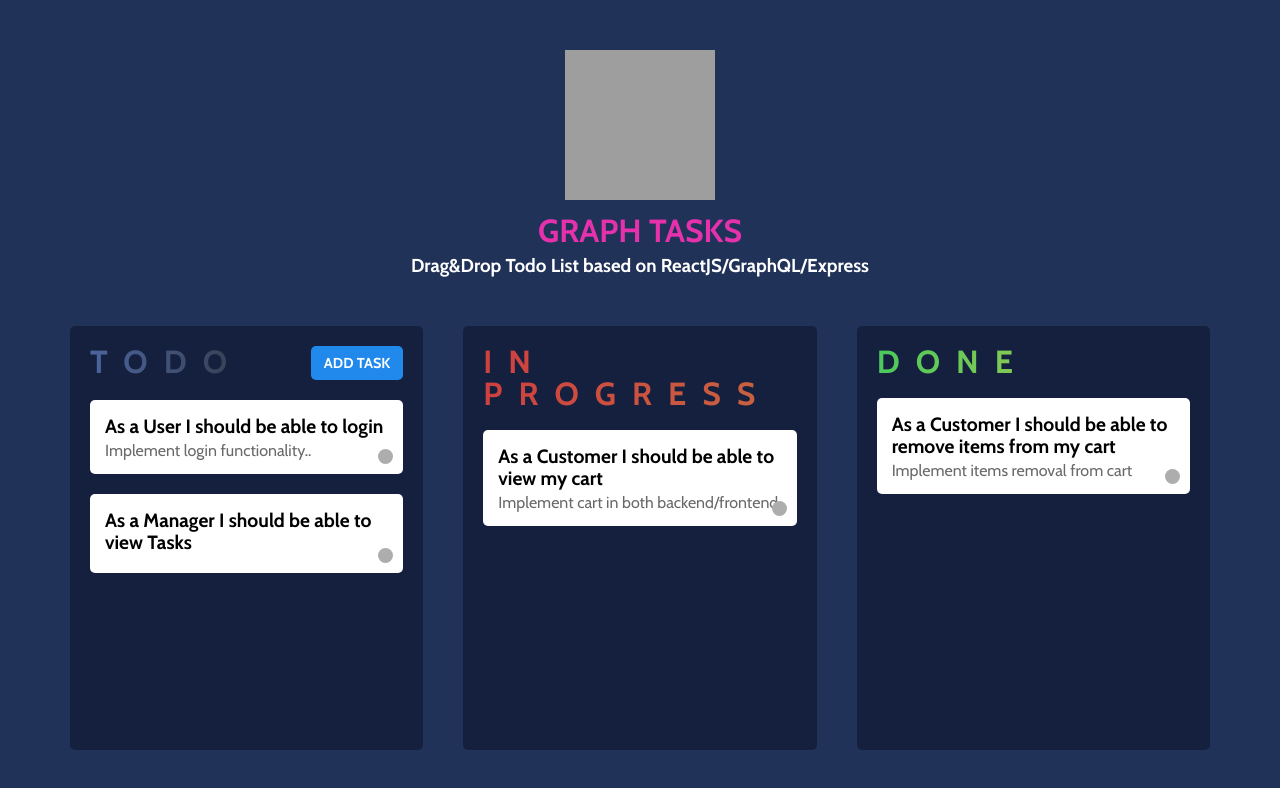
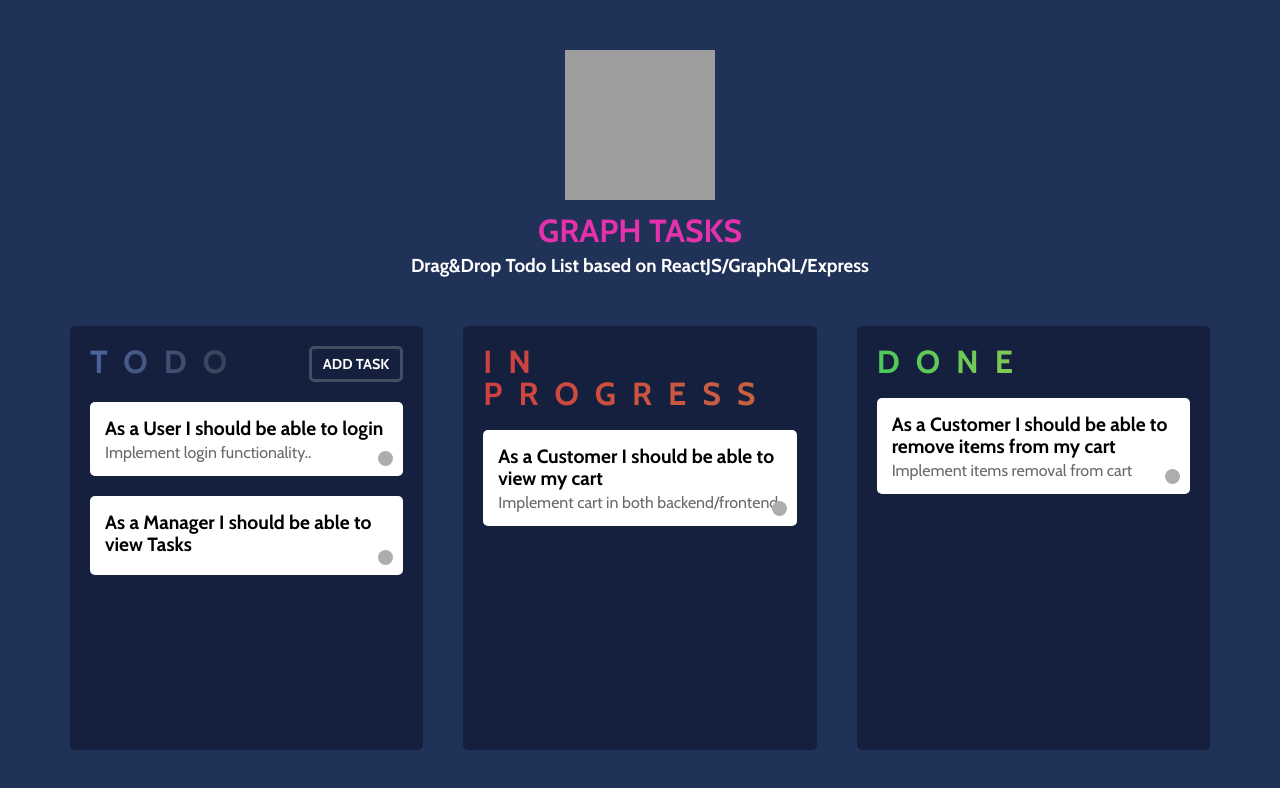
Before and after one commit to platoonic/graph-tasks, a React (Create React App) app: page / in a window 1280 px wide. Shown: the top 788 px of the page. Built offline with nearby package versions, Linux system fonts and the light colour scheme; grey boxes are pictures that could not be loaded.

Commit message:
Modify Button styling

```diff
--- a/src/shared/components/Button/Button.js
+++ b/src/shared/components/Button/Button.js
@@ -12,7 +12,7 @@ const StyledButton = styled.a`
   align-items: center;
   cursor: pointer;
   border-radius: 5px;
-  transition: 0.3s;
+  transition: 0.25s;
   user-select: none;
   &:hover {
     color: white;
@@ -21,11 +21,29 @@ const StyledButton = styled.a`
     props.success &&
     css`
       background-color: #35a143;
+      &:hover {
+        background-color: #14203d;
+        color: #35a143;
+      }
     `}
   ${(props) =>
     props.danger &&
     css`
       background-color: #bd3e3e;
+      &:hover {
+        background-color: #14203d;
+        color: #bd3e3e;
+      }
+    `}
+  ${(props) =>
+    props.outline &&
+    css`
+      background-color: transparent;
+      padding: 8px 11px;
+      border: 3px solid rgba(255, 255, 255, 0.2);
+      &:hover {
+        border: 3px solid rgba(255, 255, 255, 0.9);
+      }
     `}
 `;
 
--- a/src/shared/components/TasksList/TasksList.js
+++ b/src/shared/components/TasksList/TasksList.js
@@ -36,6 +36,7 @@ const TasksList = ({ id, title, tasks, canAddTasks, onTaskAdded, status }) => {
               {status !== "LOADING" &&
                 (!showTaskForm ? (
                   <Button
+                    outline
                     onClick={() =>
                       setShowTaskForm((showTaskForm) => !showTaskForm)
                     }
```
